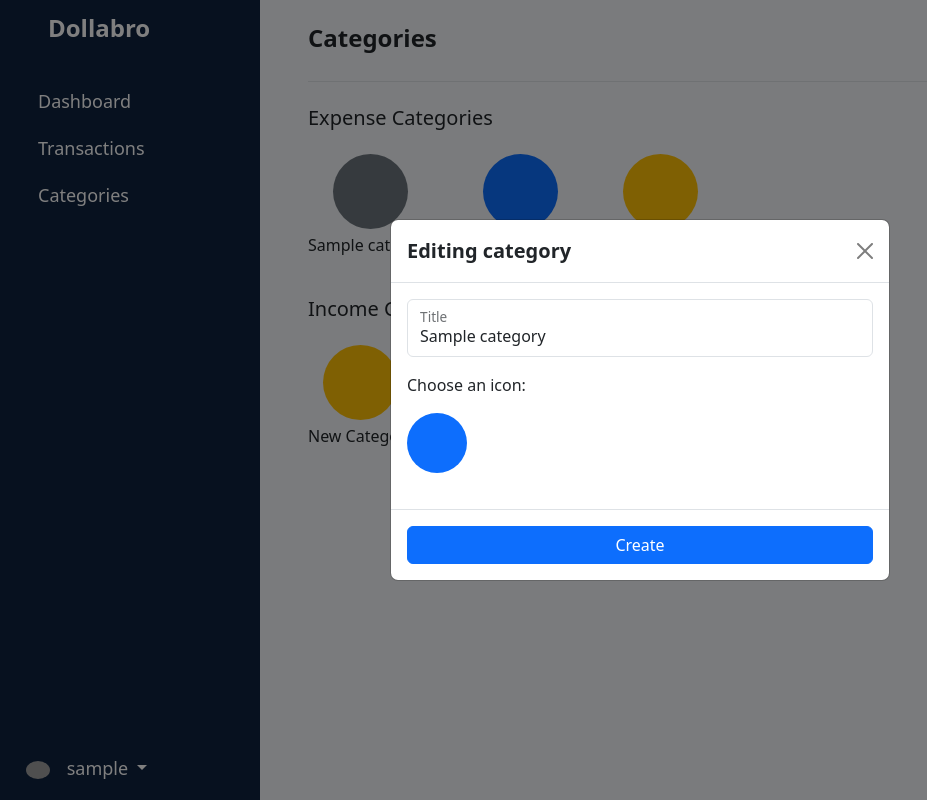
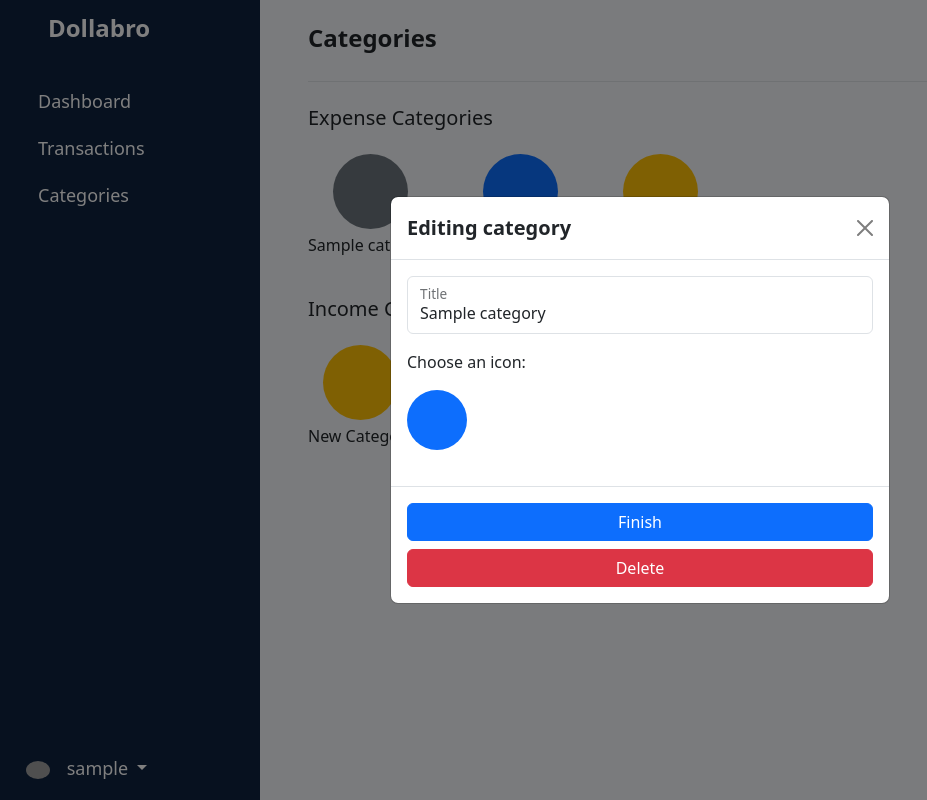
Before and after one commit to BeatHerSppark/budgeting_app, a Django app: page /app/categories/ in a window 1280 px wide, after a click that opens the changed part. Shown: the whole page, without its empty margins (0-927 px from the left). Run offline with Django 5.2, Linux system fonts and the light colour scheme; a user stored in the database is signed in; tables that the repository leaves empty hold one stand-in row (values such as "Sample post"); some libraries are stand-ins or nearby versions; grey boxes are pictures that could not be loaded.

Commit message:
category rest finished

```diff
--- a/budgeting_app/app/templates/partials/_edit_category_modal.html
+++ b/budgeting_app/app/templates/partials/_edit_category_modal.html
@@ -27,7 +27,8 @@
                     </div>
                 </div>
                 <div class="modal-footer">
-                    <button id="editCategoryBtn" class="btn btn-primary">Create</button>
+                    <button id="editCategoryBtn" class="btn btn-primary">Finish</button>
+                    <button id="deleteCategoryBtn" class="btn btn-danger">Delete</button>
                 </div>
             </form>
         </div>
--- a/budgeting_app/app/urls.py
+++ b/budgeting_app/app/urls.py
@@ -13,4 +13,5 @@ urlpatterns = [
     path('categories/', views.categories_view, name="categories"),
     path('create-category', csrf_exempt(views.create_category), name="create_category"),
     path('edit-category', csrf_exempt(views.edit_category), name="edit_category"),
+    path('delete-category', csrf_exempt(views.delete_category), name="delete_category"),
 ]
--- a/budgeting_app/app/views.py
+++ b/budgeting_app/app/views.py
@@ -157,6 +157,19 @@ def edit_category(request):
         data = json.loads(request.body)
         category = Category.objects.get(id=data["id"])
         category.title = data["title"]
-        category.icon_tag = data["icon_tag"]
+        if data["icon_tag"]:
+            category.icon_tag = data["icon_tag"]
+        else:
+            category.icon_tag = "lni-question-circle"
         category.save()
         return redirect("app:categories")
+
+
+@login_required(login_url="/users/login/")
+def delete_category(request):
+    if request.method=="POST":
+        data = json.loads(request.body)
+        category = Category.objects.get(id=data["id"])
+        category.delete()
+
+        return JsonResponse({'message': "Category deleted successfully."}, status=200)
--- a/budgeting_app/static/js/categories.js
+++ b/budgeting_app/static/js/categories.js
@@ -88,6 +88,7 @@ if(editCategory) {
         titleInput.value = title;
 
         editBtn = document.getElementById("editCategoryBtn");
+        deleteBtn = document.getElementById("deleteCategoryBtn");
 
         editBtn.addEventListener("click", () => {
             if(titleInput.value) {
@@ -104,6 +105,17 @@ if(editCategory) {
                 .then(data => location.reload())
             }
         })
+
+        deleteBtn.addEventListener("click", () => {
+            fetch("/app/delete-category", {
+                body: JSON.stringify({
+                    id: id,
+                }),
+                method: "POST",
+            })
+            .then(res => res.json())
+            .then(data => location.reload())
+        })
     })
     editCategory.addEventListener("hide.bs.modal", e => {
         icons.forEach(icon => {
```
